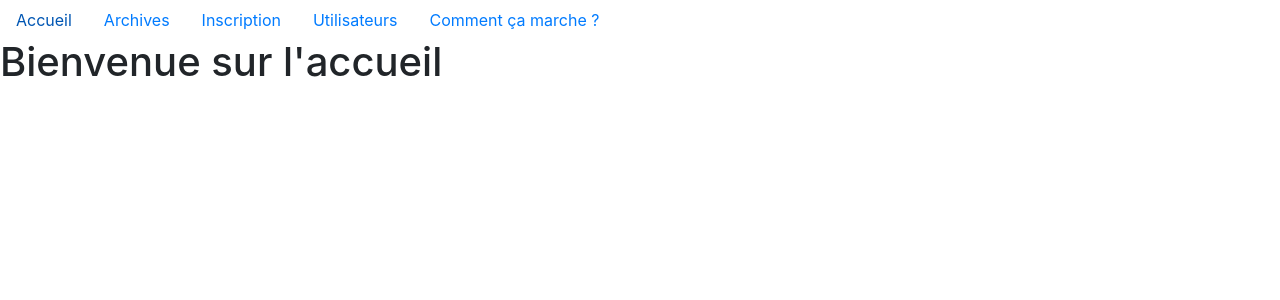
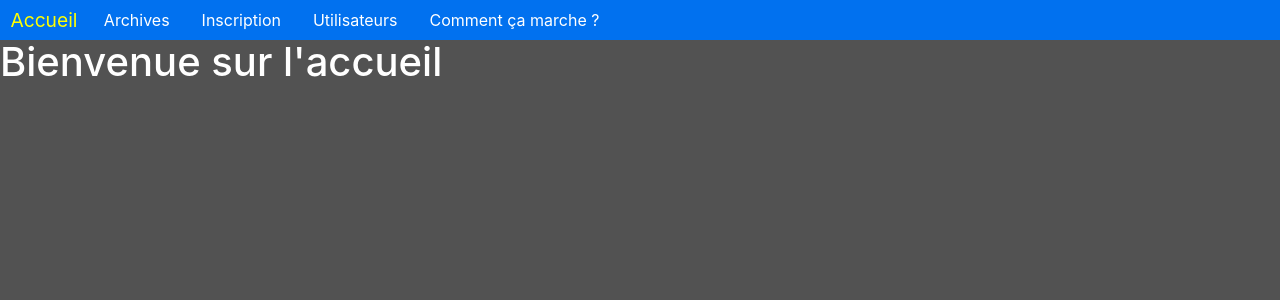
Before and after one commit to CBo9/MVCProject, a PHP site: page / in a window 1280 px wide. Shown: the top 300 px of the page. Run offline with PHP 8.4, Linux system fonts and the light colour scheme; some libraries are stand-ins or nearby versions.

Commit message:
add a bit of style ( just a little) (it's still trashy)

```diff
--- a/public/css/style.min.css
+++ b/public/css/style.min.css
@@ -1 +1 @@
-h1{color:blue}
+body{background-color:#525252;color:white}header{background-color:#0171EF}header a{color:white;transition:0.25s}header a:hover{color:yellow;transform:scale(1.2)}
--- a/public/scss/style.scss
+++ b/public/scss/style.scss
@@ -1,4 +1,18 @@
-$color:blue;
-h1{
-	color:$color;
+$mainColor: #525252;
+
+body{
+	background-color: $mainColor;
+	color:white;
 }
+
+header{
+	background-color: #0171EF;
+	& a{
+		color:white;
+		transition: 0.25s;
+		&:hover{
+			color:yellow;
+			transform: scale(1.2);
+		}
+	}
+}
--- a/view/archives.php
+++ b/view/archives.php
@@ -2,6 +2,8 @@
 
 ob_start();?>
 <h1>Archives</h1>
+
+<img src="https://media.giphy.com/media/hEc4k5pN17GZq/giphy.gif">
 <?php $content= ob_get_clean();
 
 require('layout.php');
--- a/view/layout.php
+++ b/view/layout.php
@@ -8,6 +8,8 @@
 
 		<!-- Bootstrap CSS -->
 		<link rel="stylesheet" href="https://maxcdn.bootstrapcdn.com/bootstrap/4.0.0-beta/css/bootstrap.min.css" integrity="sha384-/Y6pD6FV/Vv2HJnA6t+vslU6fwYXjCFtcEpHbNJ0lyAFsXTsjBbfaDjzALeQsN6M" crossorigin="anonymous">
+		<!-- custom css -->
+		<link rel="stylesheet" href="public/css/style.min.css">
 	</head>
 	<body>
 		<header>
--- a/view/user/register.php
+++ b/view/user/register.php
@@ -21,7 +21,7 @@ ob_start();?>
 			<input type="password" class="form-control" id="inputPassword3" placeholder="Password" name="password" required>
 		</div>
 	</div>
-	<div class="form-group row">
+	<!--<div class="form-group row">
 		<label class="col-sm-2">Checkbox</label>
 		<div class="col-sm-10">
 			<div class="checkbox">
@@ -30,7 +30,7 @@ ob_start();?>
 				</label>
 			</div>
 		</div>
-	</div>
+	</div>-->
 	<div class="form-group row">
 		<div class="col-sm-offset-2 col-sm-10">
 			<button type="submit" class="btn btn-secondary">Sign in</button>
```
Also changed, not shown: public/css/style.css (+12 -2 lines).
